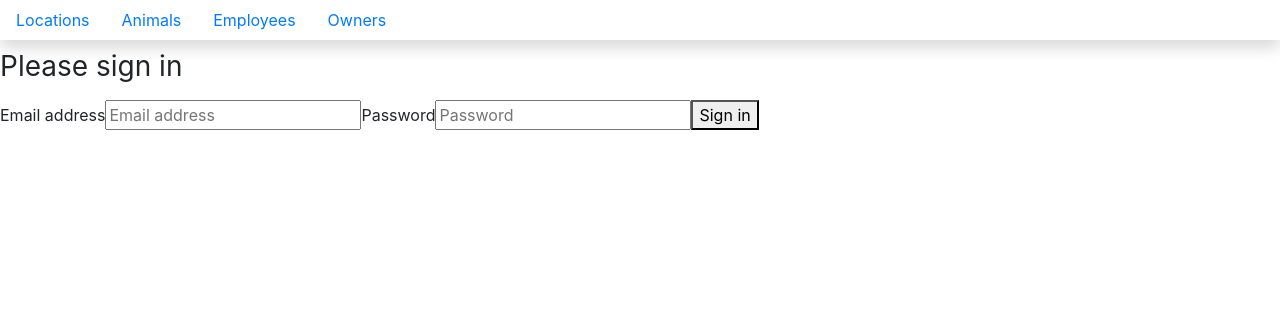
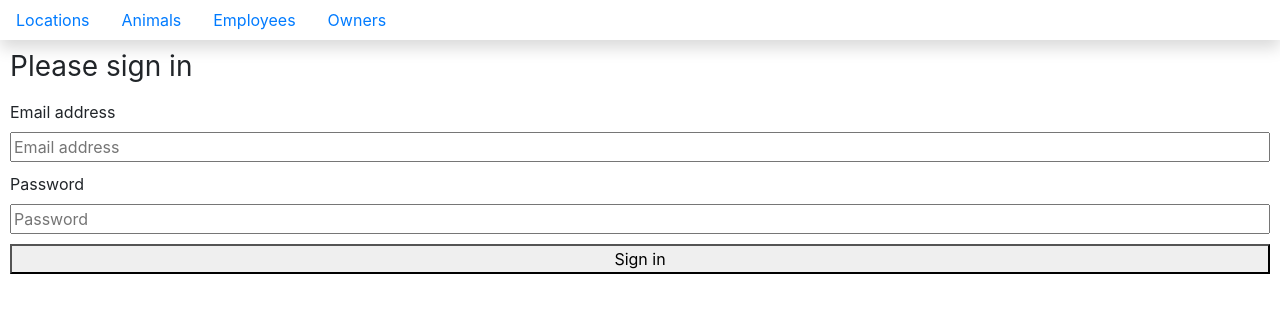
Before and after one commit to bluemorgan23/react-kennel, a React (Create React App) app: page /login in a window 1280 px wide. Shown: the top 312 px of the page. Built offline with nearby package versions, Linux system fonts and the light colour scheme; no server answers.

Commit message:
Added login authentication for animals, locations, and employees.

```diff
--- a/src/components/ApplicationViews.js
+++ b/src/components/ApplicationViews.js
@@ -104,10 +104,20 @@ class ApplicationViews extends Component {
         return (
             <React.Fragment>
                 <Route exact path="/" render={(props) => {
-                    return <LocationList locations={this.state.locations} />
+                    if(this.isAuthenticated()){
+                        return <LocationList locations={this.state.locations} />
+                    } else {
+                        return <Redirect to="/login" />
+                    }
+
                 }} />
                 <Route exact path="/animals" render={(props) => {
-                    return <AnimalList {...props} deleteAnimal={this.deleteAnimal} animals={this.state.animals} />
+                    if(this.isAuthenticated()){
+                        return <AnimalList {...props} deleteAnimal={this.deleteAnimal} animals={this.state.animals} />
+                    } else {
+                        return <Redirect to="/login" />
+                    }
+
                 }} />
                 <Route path="/animals/new" render={(props) => {
                     return <AnimalForm {...props}
@@ -115,7 +125,12 @@ class ApplicationViews extends Component {
                         employees={this.state.employees} />
                 }} />
                 <Route exact path="/employees" render={(props) => {
-                    return <EmployeeList {...props} deleteEmployee={this.deleteEmployee} employees={this.state.employees} />
+                    if(this.isAuthenticated()){
+                        return <EmployeeList {...props} deleteEmployee={this.deleteEmployee} employees={this.state.employees} />
+                    } else {
+                        return <Redirect to="/login" />
+                    }
+
                 }} />
                 <Route path="/employees/new" render={(props) => {
                     return <EmployeeForm {...props}
--- a/src/components/authentication/Login.js
+++ b/src/components/authentication/Login.js
@@ -1,5 +1,5 @@
 import React, { Component } from "react"
-
+import "./login.css"
 
 export default class Login extends Component {
 
@@ -51,7 +51,7 @@ export default class Login extends Component {
                     id="password"
                     placeholder="Password"
                     required="" />
-                <button type="submit">
+                <button type="submit" onClick={this.handleLogin}>
                     Sign in
                 </button>
             </form>
--- /dev/null
+++ b/src/components/authentication/login.css
@@ -0,0 +1,9 @@
+form {
+    display: flex;
+    flex-direction: column;
+    margin: 0 10px 0 10px
+}
+
+input {
+    margin-bottom: 10px
+}
```
